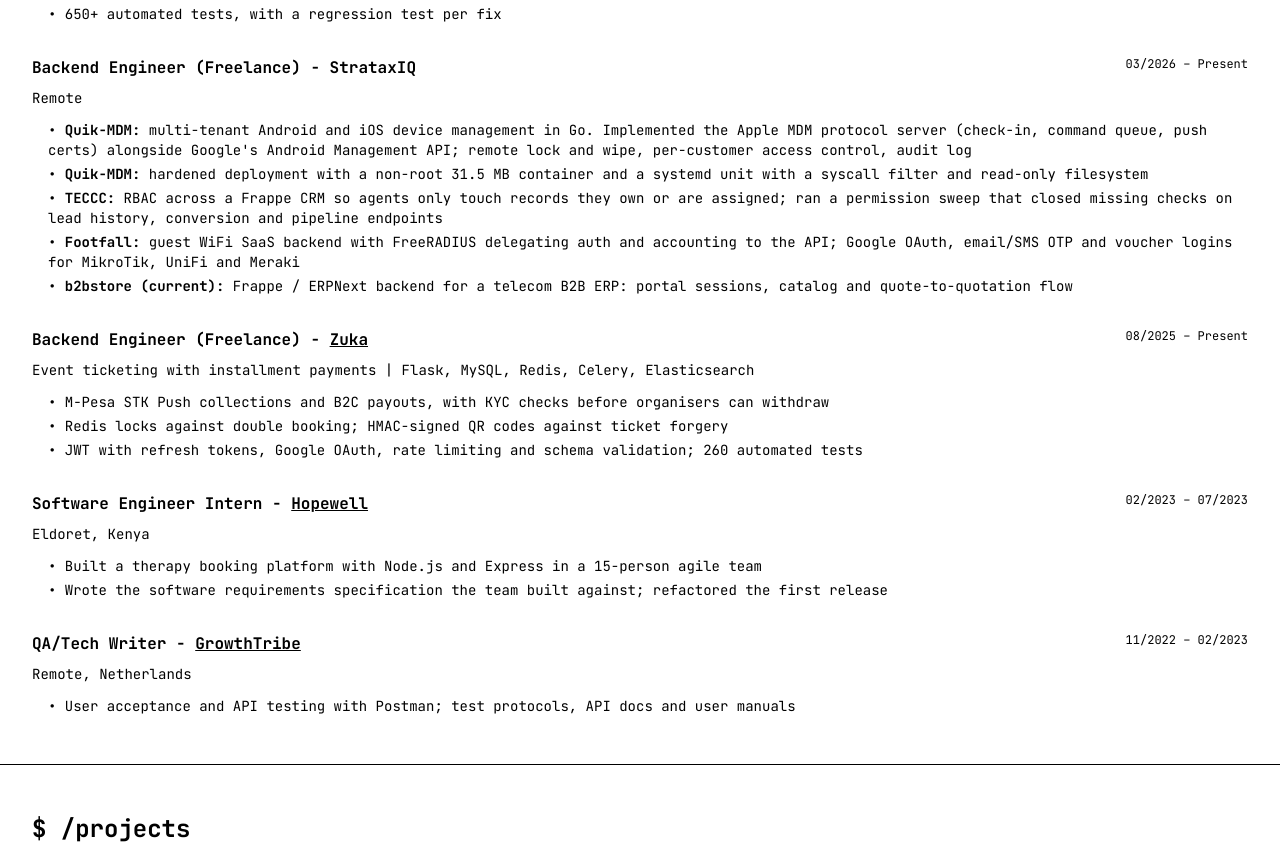
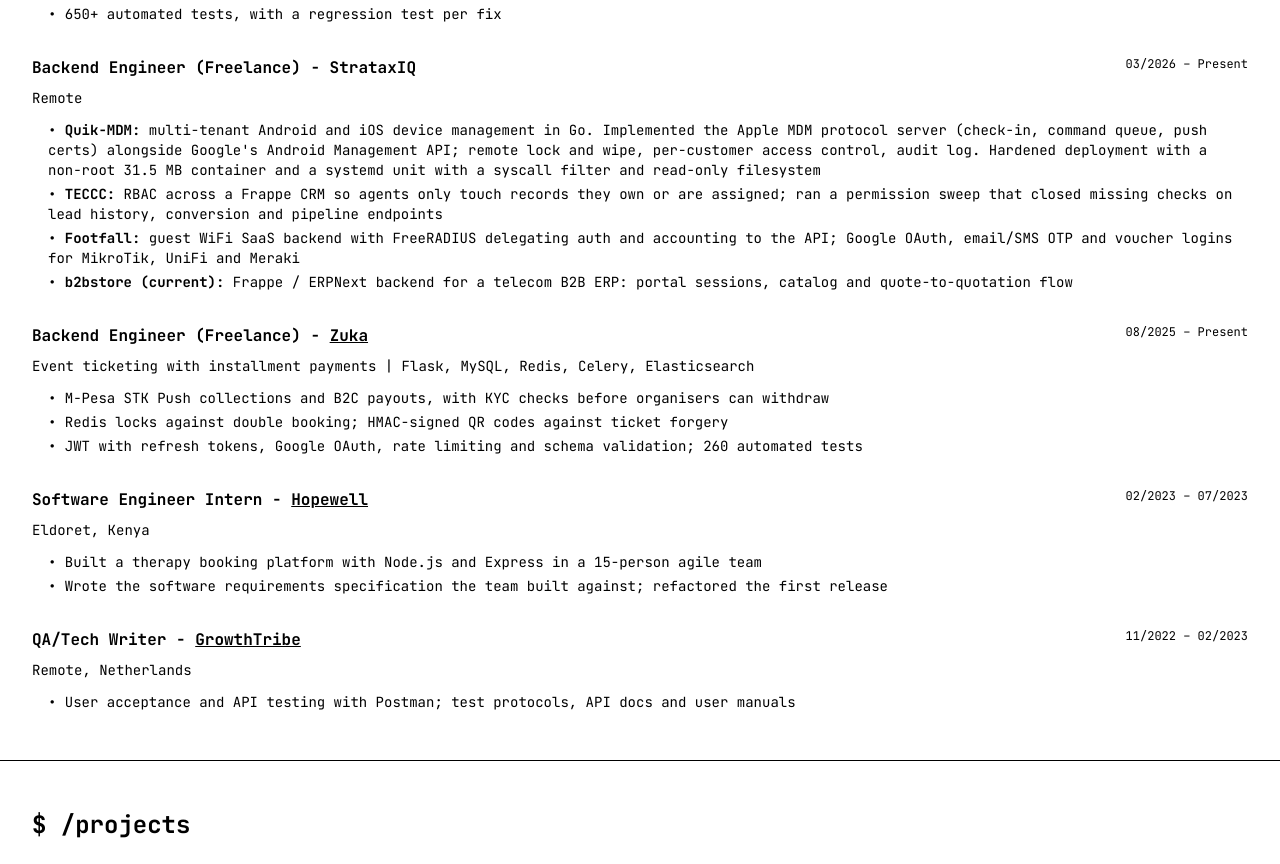
Before and after one commit to beingnile/portfolio, a Next.js app: page / in a window 1280 px wide. Shown: the part 1429-2293 px from the top of the page. Built offline with nearby package versions, Linux system fonts and the light colour scheme.

Commit message:
Merge duplicate Quik-MDM entries

```diff
--- a/app/page.tsx
+++ b/app/page.tsx
@@ -186,10 +186,7 @@ export default function Portfolio() {
                 Android and iOS device management in Go. Implemented the Apple
                 MDM protocol server (check-in, command queue, push certs)
                 alongside Google&apos;s Android Management API; remote lock and
-                wipe, per-customer access control, audit log
-              </li>
-              <li>
-                • <span className="font-bold">Quik-MDM:</span> hardened
+                wipe, per-customer access control, audit log. Hardened
                 deployment with a non-root 31.5 MB container and a systemd unit
                 with a syscall filter and read-only filesystem
               </li>
```
